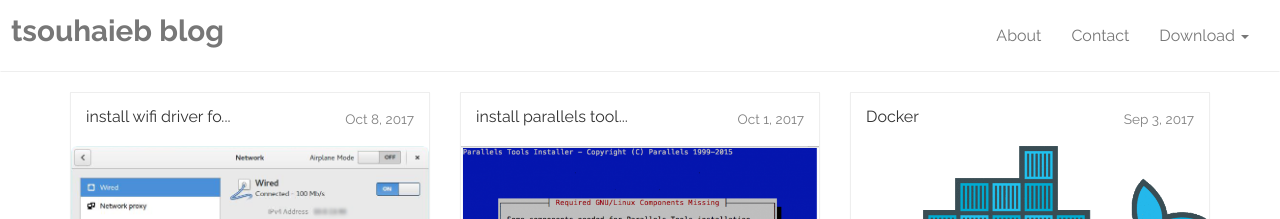
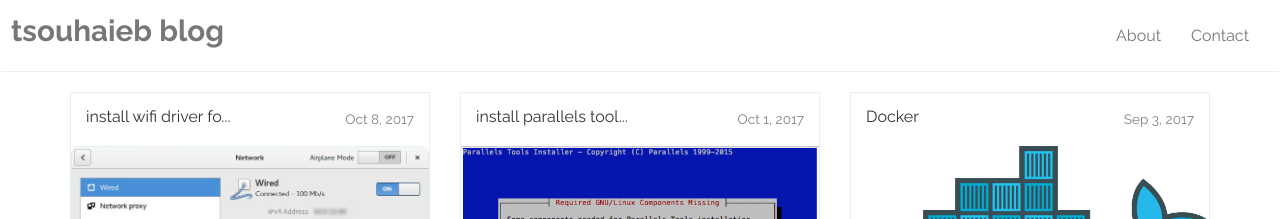
Before and after one commit to souhaiebtar/souhaiebtar.github1.io, a Jekyll site: the page built from index.html, in a window 1280 px wide. Shown: the top 219 px of the page. Built offline with Jekyll 4.4.1, drawn with Linux system fonts in a browser that asks for light colours; the list of posts is cut into pages by our own code.

Commit message:
remove download link

```diff
--- a/_includes/header.html
+++ b/_includes/header.html
@@ -17,15 +17,6 @@
             <ul class="nav navbar-nav navbar-right">
         <li><a href="{{site.baseurl}}/about/">About</a></li>
         <li><a href="{{site.baseurl}}/contact/">Contact</a></li>
-        <li class="dropdown">
-          <a href="#" class="dropdown-toggle" data-toggle="dropdown" role="button" aria-haspopup="true" aria-expanded="false">Download <span class="caret"></span></a>
-          <ul class="dropdown-menu">
-            <li><a target="_blank" href="https://github.com/sharu725/cards">Project</a></li>
-            <li><a href="https://github.com/sharu725/cards/archive/master.zip">Download</a></li>
-            <li role="separator" class="divider"></li>
-            <li><a target="_blank" href="https://jekyll-themes.com">More Themes</a></li>
-          </ul>
-        </li>
       </ul>
     </div><!-- /.navbar-collapse -->
   </div><!-- /.container-fluid -->
```
